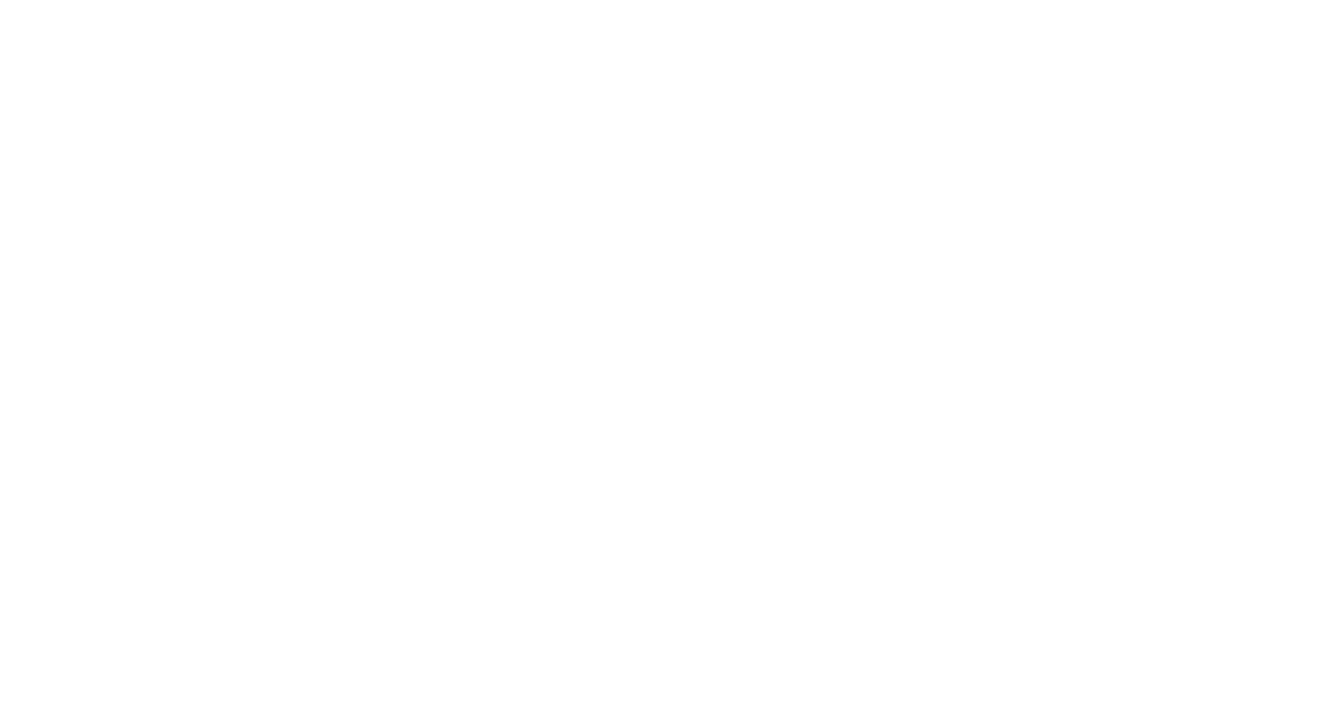
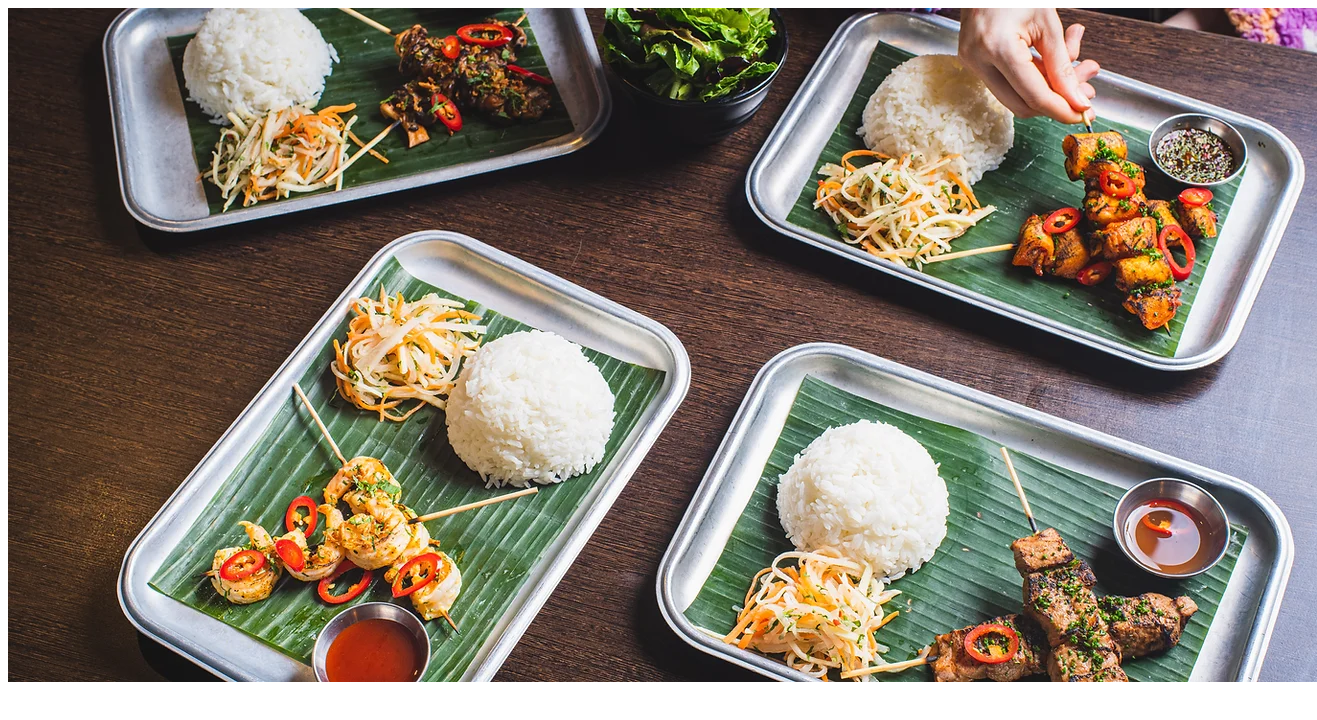
Before and after one commit to Discoveren/apoy, a plain HTML site: page index.html in a window 1280 px wide. Shown: the whole page, 1317 px wide, since content can reach past the window. Drawn offline with Linux system fonts and the light colour scheme.

Commit message:
Added main image

```diff
--- a/index.html
+++ b/index.html
@@ -3,7 +3,9 @@
   <head>
     <meta charset="UTF-8" />
     <meta name="viewport" content="width=device-width, initial-scale=1.0" />
-    <title>Document</title>
+    <title>Apoy1.0</title>
   </head>
-  <body></body>
+  <body>
+    <img src="./img/overview.jpg" alt="skewered chicken with rice" />
+  </body>
 </html>
```
Also changed, not shown: img/overview.jpg (added).
